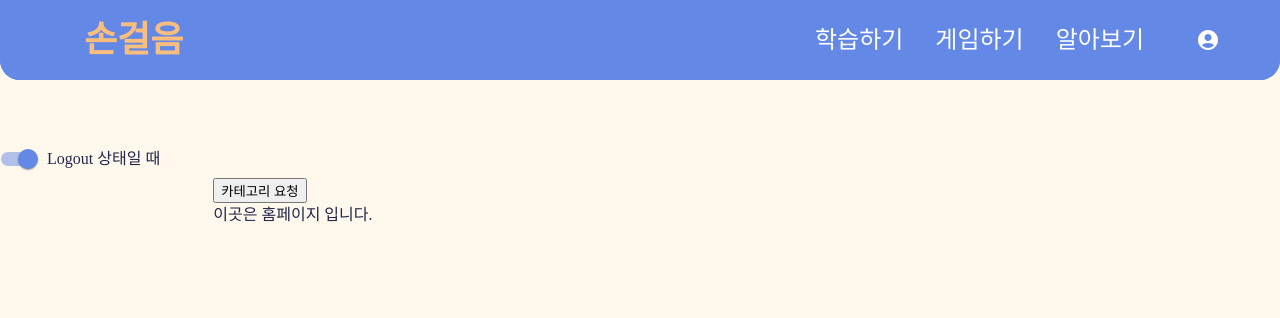
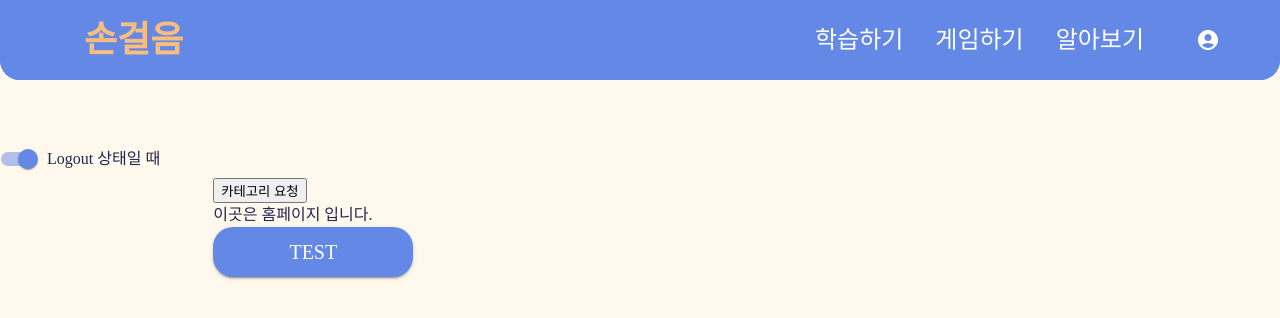
Before and after one commit to haegomm/SonGeoreum, a React (Create React App) app in the folder frontend/: page / in a window 1280 px wide. Shown: the top 318 px of the page. Built offline with nearby package versions, Linux system fonts and the light colour scheme.

Commit message:
test: homepage with custom button

```diff
--- a/frontend/src/features/home/Home.jsx
+++ b/frontend/src/features/home/Home.jsx
@@ -1,4 +1,5 @@
 import axios from "axios";
+import Button from "../../common/button/Button";
 
 const TestApiCall = async () => {
   try {
@@ -16,6 +17,7 @@ export default function Home() {
     <div className="HomePage">
       <button onClick={TestApiCall}>카테고리 요청</button>
       <div>이곳은 홈페이지 입니다.</div>
+      <Button text="test" />
     </div>
   );
 }
```
